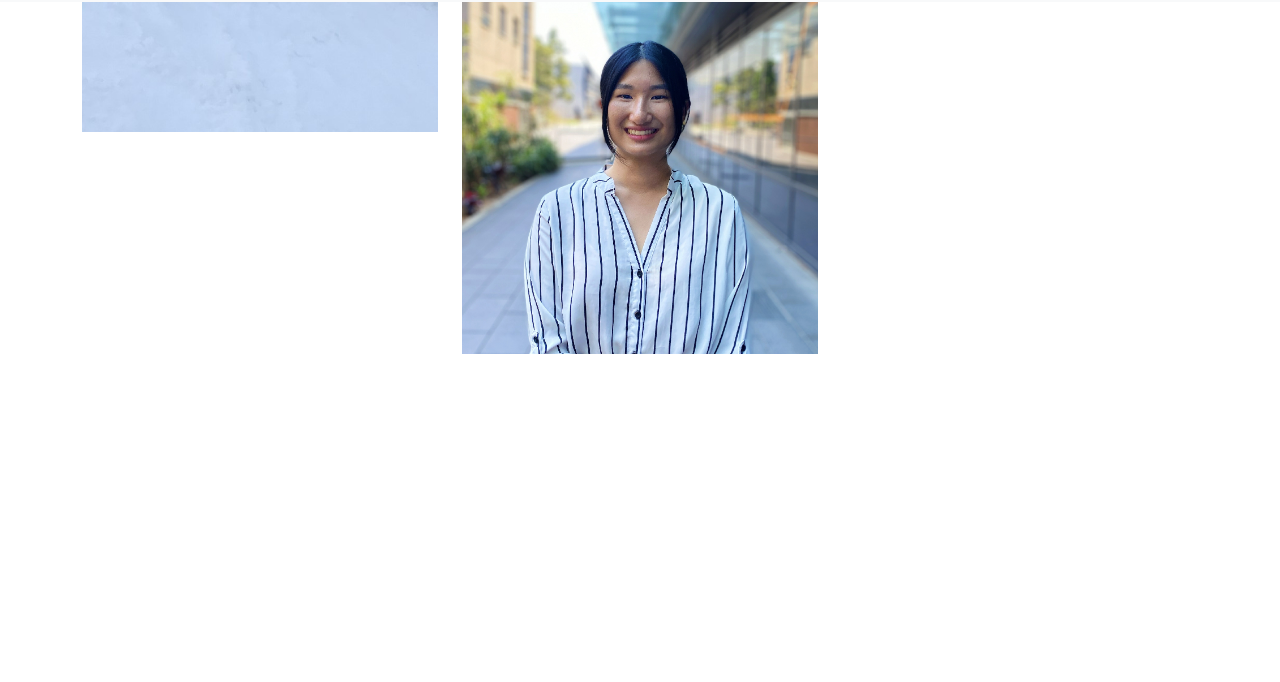
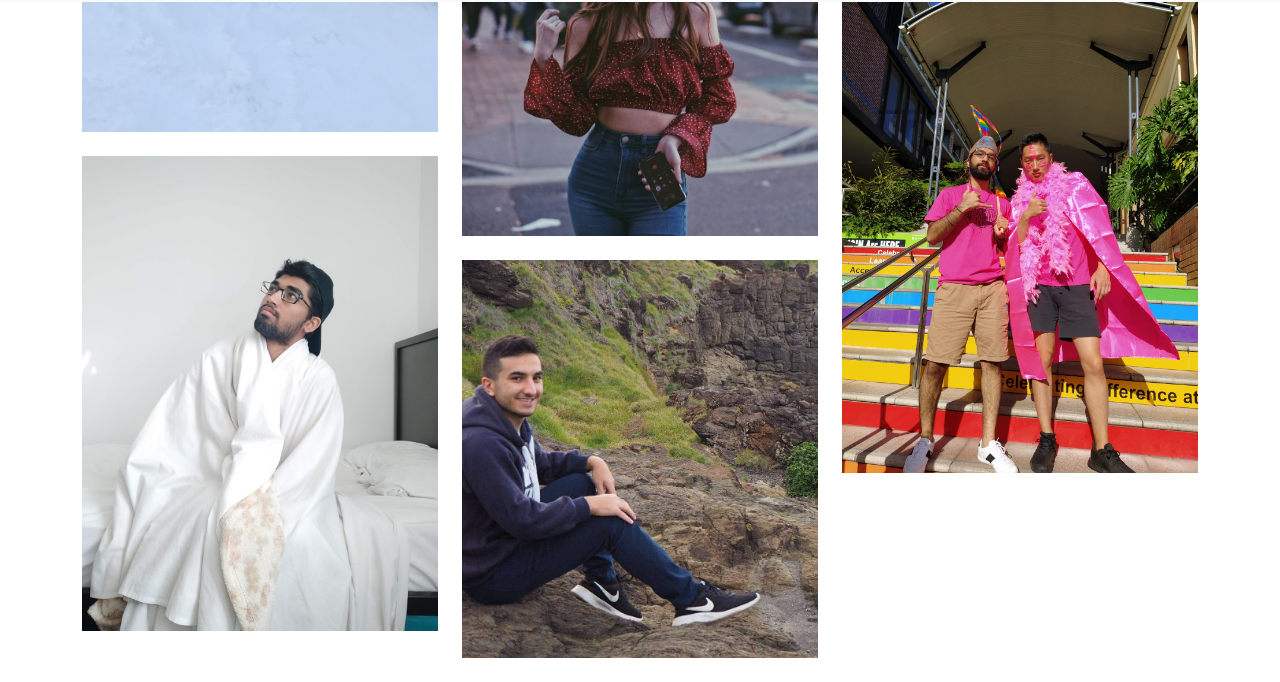
Before and after one commit to kbylu/Test01, a plain HTML site: page Test01/index.html in a window 1280 px wide. Shown: the part 798-1480 px from the top of the page. Before the commit the page ends 1176 px from the top, so only its background shows below. Drawn offline with nearby package versions, Linux system fonts and the light colour scheme.

Commit message:
more iamges

```diff
--- a/Test01/index.html
+++ b/Test01/index.html
@@ -130,6 +130,11 @@
                       <img src="resource/image/57613725-11D2-4350-A4B2-E727BAD20FBE.jpeg" alt="" />
                     </a>
                   </figure>
+                  <figure class="mb-4">
+                    <a href="resource/image/IMG_20200902_105831.jpg" data-fancybox="image" data-caption="Aravind Raju">
+                      <img src="resource/image/IMG_20200902_105831.jpg" alt="" />
+                    </a>
+                  </figure>
                 </div>
                 <div class="col-6 col-lg-4">
                   <figure class="mb-4">
@@ -138,15 +143,25 @@
                     </a>
                   </figure>
                   <figure class="mb-4">
-                    <a href="resource/image/inbound621503061.jpg" data-fancybox="image" data-caption="Kristy Che">
-                      <img src="resource/image/inbound621503061.jpg" alt="" />
+                    <a href="resource/image/796BA4DF-5115-4D62-8A96-8EB96EB2CFAC.jpeg" data-fancybox="image" data-caption="Serena Zha">
+                      <img src="resource/image/796BA4DF-5115-4D62-8A96-8EB96EB2CFAC.jpeg" alt="" />
+                    </a>
+                  </figure>
+                  <figure class="mb-4">
+                    <a href="resource/image/koby.jpg" data-fancybox="image" data-caption="Adam Zreika">
+                      <img src="resource/image/koby.jpg" alt="" />
                     </a>
                   </figure>
                 </div>
                 <div class="col-6 col-lg-4">
                   <figure class="mb-4">
-                    <a href="resource/image/796BA4DF-5115-4D62-8A96-8EB96EB2CFAC.jpeg" data-fancybox="image" data-caption="Serena Zha">
-                      <img src="resource/image/796BA4DF-5115-4D62-8A96-8EB96EB2CFAC.jpeg" alt="" />
+                    <a href="resource/image/inbound621503061.jpg" data-fancybox="image" data-caption="Kristy Che">
+                      <img src="resource/image/inbound621503061.jpg" alt="" />
+                    </a>
+                  </figure>
+                  <figure class="mb-4">
+                    <a href="resource/image/IMG-20210306-WA0027.jpg" data-fancybox="image" data-caption="Arshdeep & Max">
+                      <img src="resource/image/IMG-20210306-WA0027.jpg" alt="" />
                     </a>
                   </figure>
                 </div>
```
Also changed, not shown: functions/index.js (+7 -8 lines), Test01/resource/image/IMG-20210306-WA0027.jpg (added), Test01/resource/image/IMG_20200902_105831.jpg (added), Test01/resource/image/koby.jpg (added).
